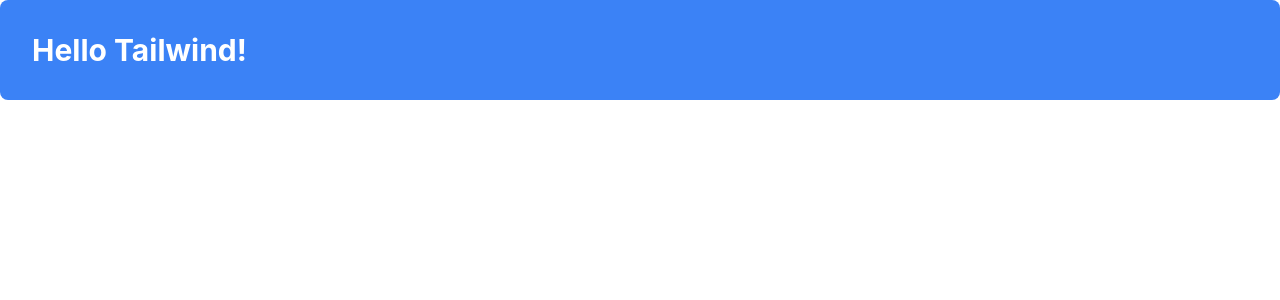
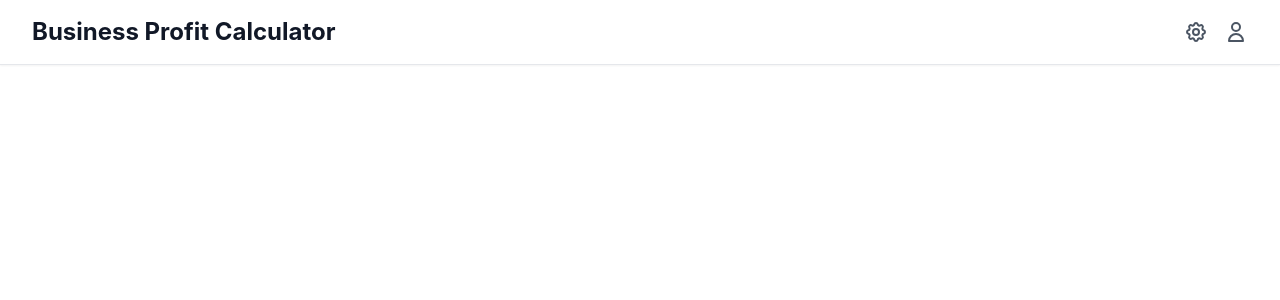
Before and after one commit to geremieHoyumpa/Personal_Project, a React (Create React App) app in the folder my-app/: page / in a window 1280 px wide. Shown: the top 300 px of the page. Built offline with nearby package versions, Linux system fonts and the light colour scheme.

Commit message:
Create a header

```diff
--- a/my-app/src/App.tsx
+++ b/my-app/src/App.tsx
@@ -1,11 +1,12 @@
 import React from 'react';
 import logo from './logo.svg';
 import './App.css';
+import Header from './components/layout/header';
 
 function App() {
    return (
-    <div className="bg-blue-500 text-white p-8 rounded-lg">
-      <h1 className="text-3xl font-bold">Hello Tailwind!</h1>
+    <div>
+      <Header />
     </div>
   );
 }
--- /dev/null
+++ b/my-app/src/components/layout/header.tsx
@@ -0,0 +1,30 @@
+import React from 'react';
+
+
+export default function Header(){
+  return (
+  <div>
+    {/* <!--Header--> */}
+  <header className="bg-white shadow-sm border-b border-gray-200">
+        <div className="max-w-7xl mx-auto px-4 sm:px-6 lg:px-8 py-4">
+            <div className="flex justify-between items-center">
+                <h1 className="text-2xl font-bold text-gray-900">Business Profit Calculator</h1>
+                <div className="flex items-center space-x-4">
+                    <button className="text-gray-600 hover:text-gray-900">
+                        <svg className="w-6 h-6" fill="none" stroke="currentColor" viewBox="0 0 24 24">
+                            <path stroke-linecap="round" stroke-linejoin="round" stroke-width="2" d="M10.325 4.317c.426-1.756 2.924-1.756 3.35 0a1.724 1.724 0 002.573 1.066c1.543-.94 3.31.826 2.37 2.37a1.724 1.724 0 001.065 2.572c1.756.426 1.756 2.924 0 3.35a1.724 1.724 0 00-1.066 2.573c.94 1.543-.826 3.31-2.37 2.37a1.724 1.724 0 00-2.572 1.065c-.426 1.756-2.924 1.756-3.35 0a1.724 1.724 0 00-2.573-1.066c-1.543.94-3.31-.826-2.37-2.37a1.724 1.724 0 00-1.065-2.572c-1.756-.426-1.756-2.924 0-3.35a1.724 1.724 0 001.066-2.573c-.94-1.543.826-3.31 2.37-2.37.996.608 2.296.07 2.572-1.065z"></path>
+                            <path stroke-linecap="round" stroke-linejoin="round" stroke-width="2" d="M15 12a3 3 0 11-6 0 3 3 0 016 0z"></path>
+                        </svg>
+                    </button>
+                    <button className="text-gray-600 hover:text-gray-900">
+                        <svg className="w-6 h-6" fill="none" stroke="currentColor" viewBox="0 0 24 24">
+                            <path stroke-linecap="round" stroke-linejoin="round" stroke-width="2" d="M16 7a4 4 0 11-8 0 4 4 0 018 0zM12 14a7 7 0 00-7 7h14a7 7 0 00-7-7z"></path>
+                        </svg>
+                    </button>
+                </div>
+            </div>
+        </div>
+    </header>
+    </div>
+  );
+}
```
